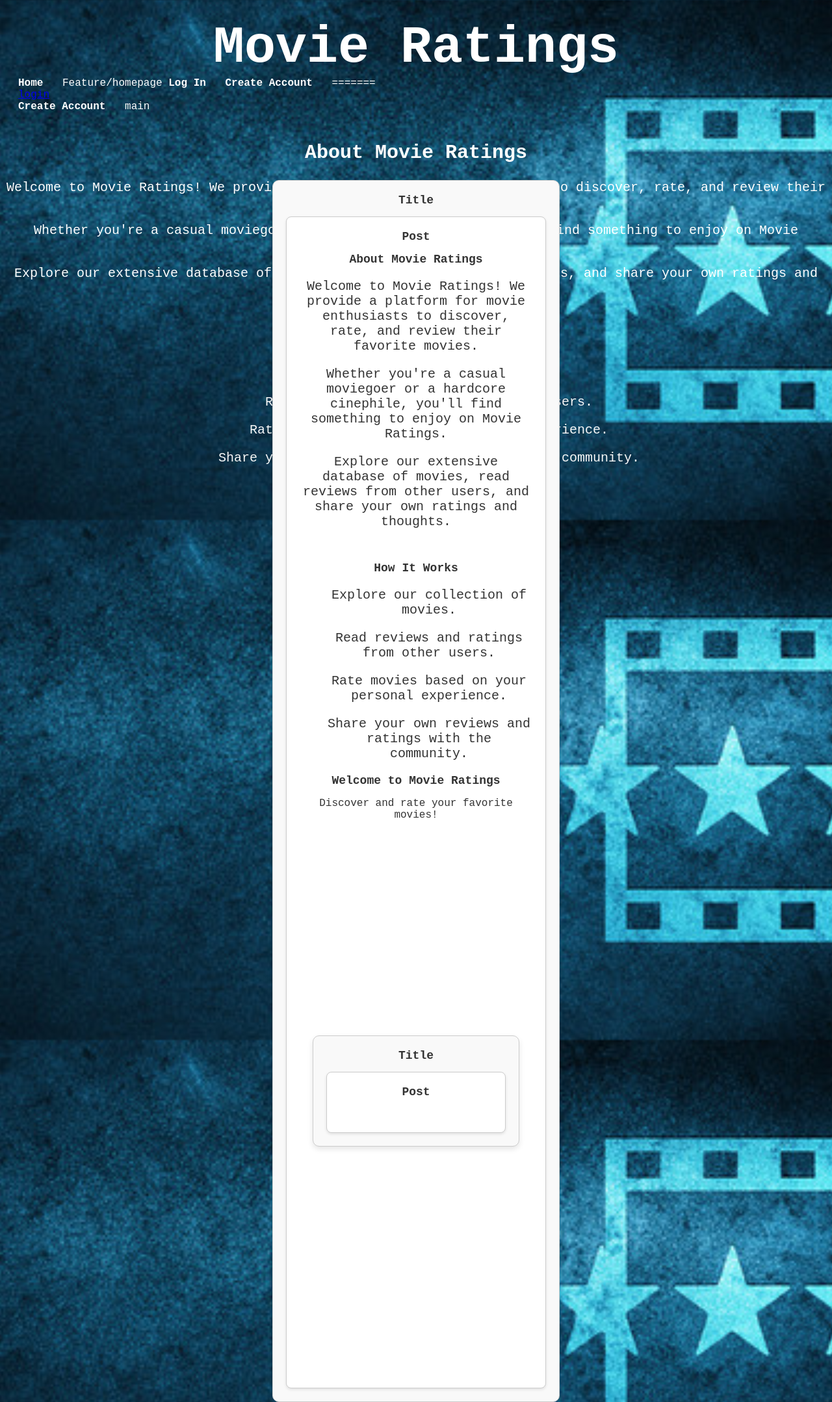
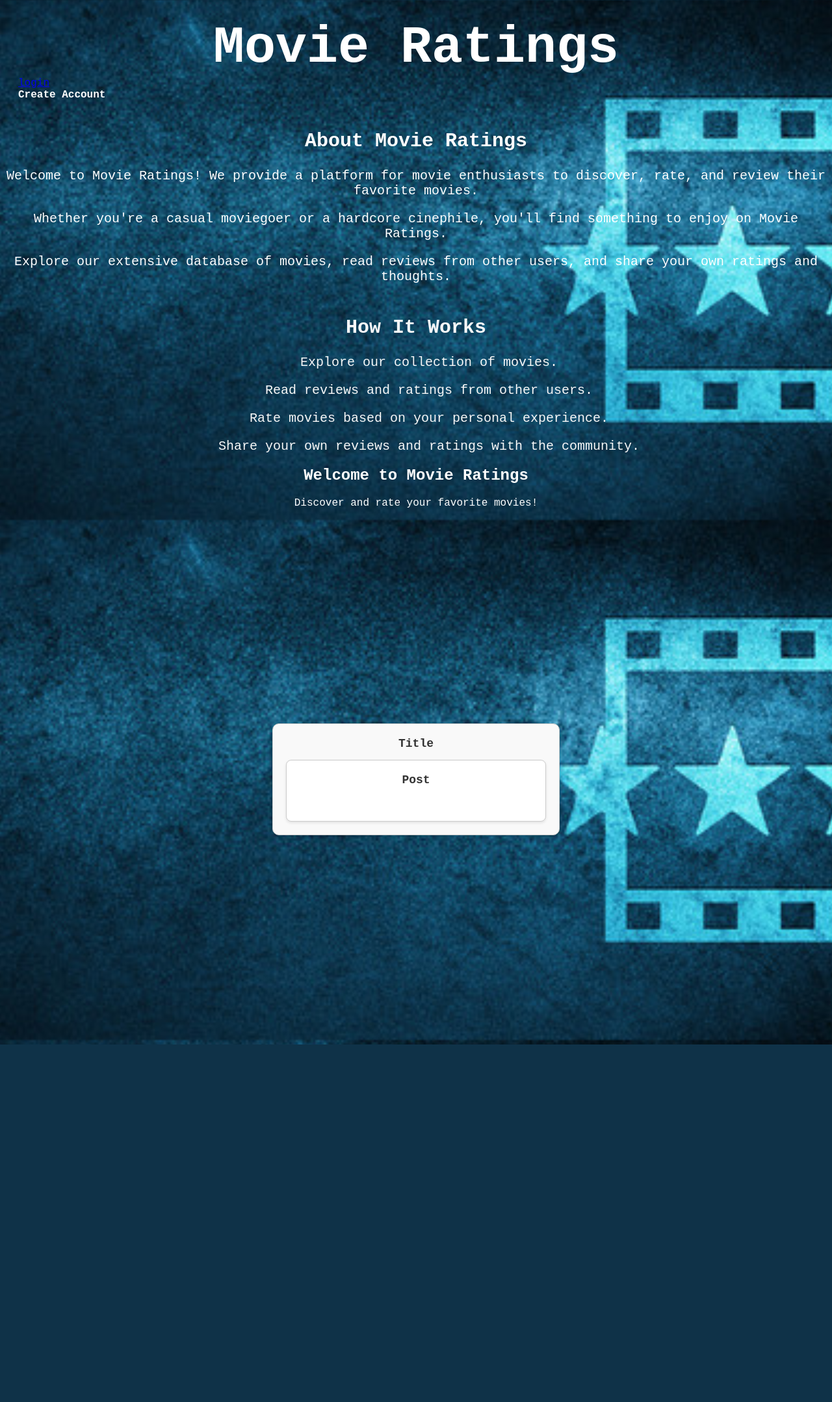
Before and after one commit to DannyM15/ReelTalk, a Node server app: page / in a window 1280 px wide. Shown: the whole page at 65% size. After the commit the page ends 1607 px from the top, so only its background shows below. Run offline with Node 20, Linux system fonts and the light colour scheme; data comes from the database, SQL or seed files in the repository; some libraries are stand-ins or nearby versions.

Commit message:
fix bug homepage

```diff
--- a/views/layouts/main.handlebars
+++ b/views/layouts/main.handlebars
@@ -1,24 +1,22 @@
 <!DOCTYPE html>
 <html lang="en">
+
 <head>
     <meta charset="UTF-8">
     <meta name="viewport" content="width=device-width, initial-scale=1.0">
     <title>Reel Talk</title>
     <link rel="stylesheet" href="main.css">
 </head>
+
 <body>
     <div id="rater"></div>
     <header>
         <h1>Movie Ratings</h1>
         <nav>
             <ul>
-                <li><a href="main.handlebars">Home</a></li>
-Feature/homepage
+                {{!-- <li><a href="main.handlebars">Home</a></li>
                 <li><a href="login.handlebars">Log In</a></li>
-                <li><a href="createuser.handlebars">Create Account</a></li>
-=======
-                <!-- <li><a href="login.html">My rating</a></li>
-                <li><a href="homepage.html">Top rated moives</a></li> -->
+                <li><a href="createuser.handlebars">Create Account</a></li> --}}
                 <nav>
                     <!-- Conditionally render login or logout links -->
                     {{#if logged_in}}
@@ -29,53 +27,19 @@ Feature/homepage
                     {{/if}}
                 </nav>
                 <li><a href="/createuser">Create Account</a></li>
-main
             </ul>
         </nav>
     </header>
     <main>
-        <section class="about">
-            <h2>About Movie Ratings</h2>
-            <p>Welcome to Movie Ratings! We provide a platform for movie enthusiasts to discover, rate, and review their favorite movies.</p>
-            <p>Whether you're a casual moviegoer or a hardcore cinephile, you'll find something to enjoy on Movie Ratings.</p>
-            <p>Explore our extensive database of movies, read reviews from other users, and share your own ratings and thoughts.</p>
-        </section>
-        <section class="how-it-works">
-            <h2>How It Works</h2>
-            <ol>
-                <p>Explore our collection of movies.</p>
-                <p>Read reviews and ratings from other users.</p>
-                <p>Rate movies based on your personal experience.</p>
-                <p>Share your own reviews and ratings with the community.</p>
-            </ol>
-        </section>
-        <section class="hero">
-            <h2>Welcome to Movie Ratings</h2>
-            <p>Discover and rate your favorite movies!</p>
-             <div class="container">
-        <div class="outer-content-box">
-            <h2>Title</h2>
-            <div class="inner-content-box">
-                <h2>Post</h2>
-        <section class="top-rated">
-            <div class="movie-list">
-                {{#each Explore}}
-                    <div class="movie">
-                        <h3>{{ title }}</h3>
-                        <div id="rater"></div>
-                        <img src="{{ imageUrl }}" alt="{{ title }} Poster">
-                        <a href="/movies/{{ id }}" class="btn">Rate/Comment</a>
-                    </div>
-                {{/each}}
-            </div>
-        </section>
+
         {{{ body }}}
-        for the template to know how to load the main handlerbars here --}}
     </main>
-{{!-- <script src="node-modules/rater-js/index.js"></script> --}}
+    {{!--
+    <script src="node-modules/rater-js/index.js"></script> --}}
 
     {{#if logged_in}}
     <script src="/js/logout.js"></script>
     {{/if}}
 </body>
+
 </html>
```
Lines whose indentation alone changed are shown as unchanged.
